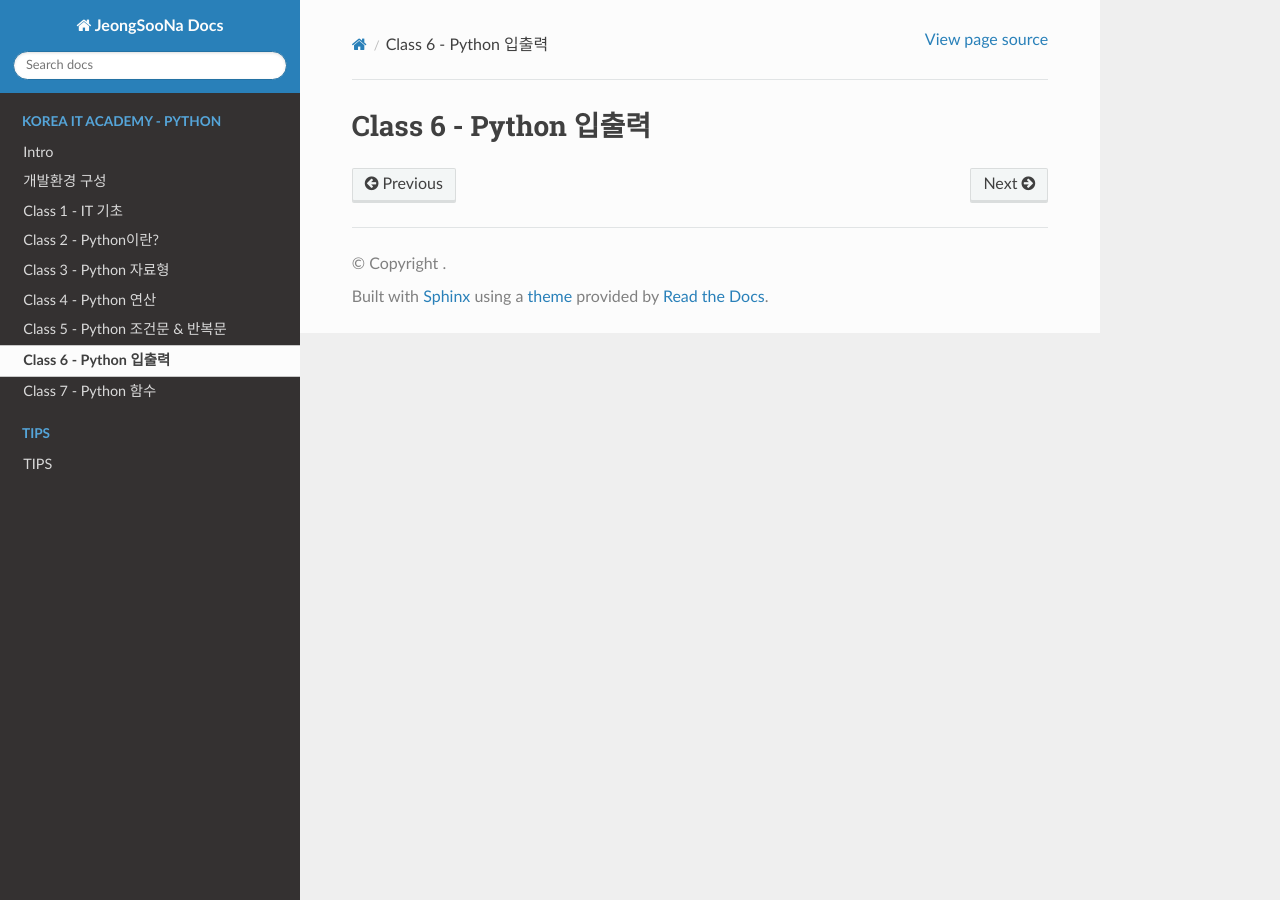
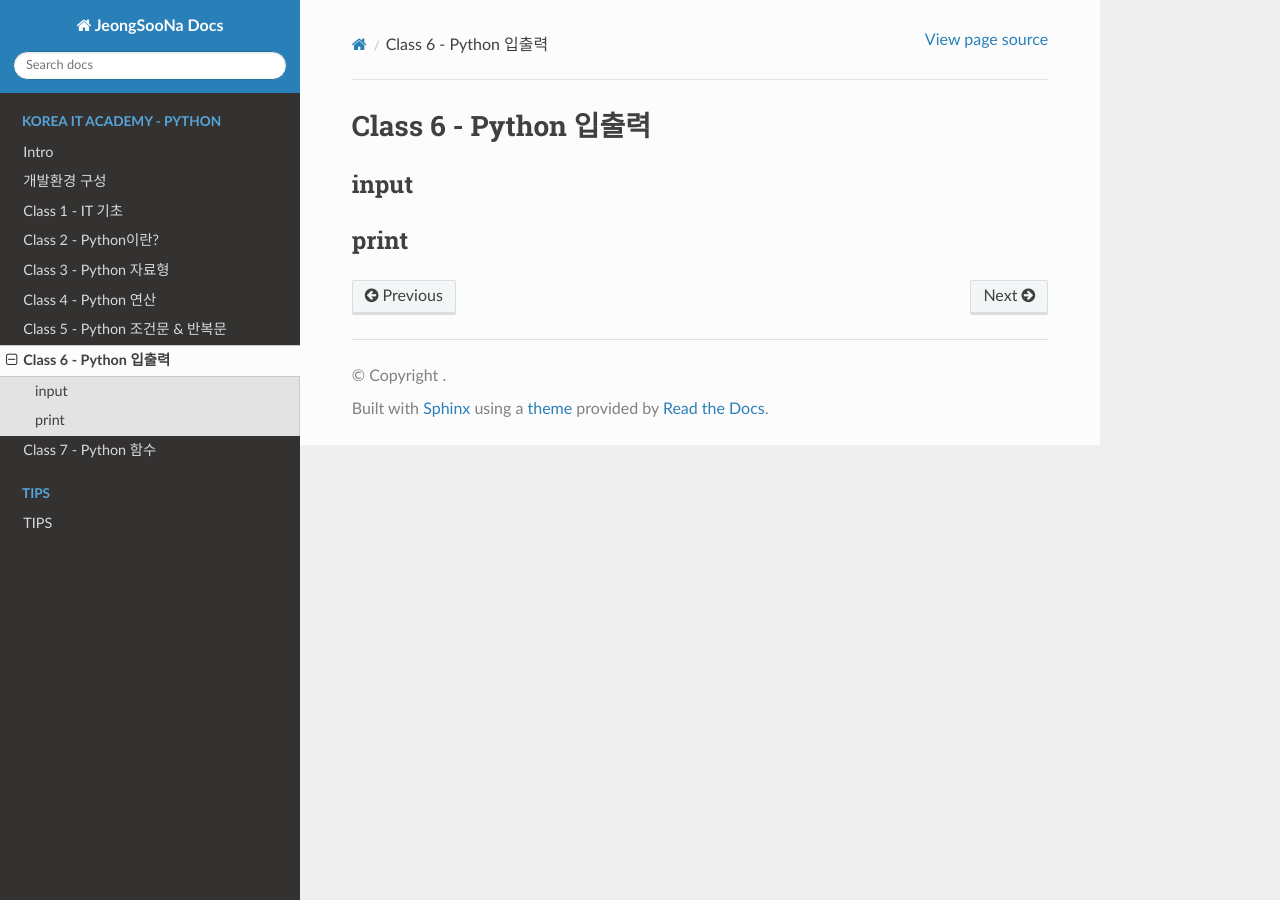
Before and after one commit to JeongSooNa/JeongSooNa-Docs, a Sphinx documentation site: the page built from docs/Korea_IT_Academy-Python/class_6.md, in a window 1280 px wide. Built offline with Sphinx 7.4.7 and the Read the Docs theme 3.1.0, drawn with Linux system fonts in a browser that asks for light colours.

Commit message:
update class

```diff
--- a/docs/Korea_IT_Academy-Python/class_6.md
+++ b/docs/Korea_IT_Academy-Python/class_6.md
@@ -1 +1,6 @@
 # Class 6 - Python 입출력
+
+### input
+
+
+### print
```
Also changed, not shown: docs/Korea_IT_Academy-Python/class_8.md (+2 -0 lines), docs/Korea_IT_Academy-Python/class_9.md (+4 -0 lines).
